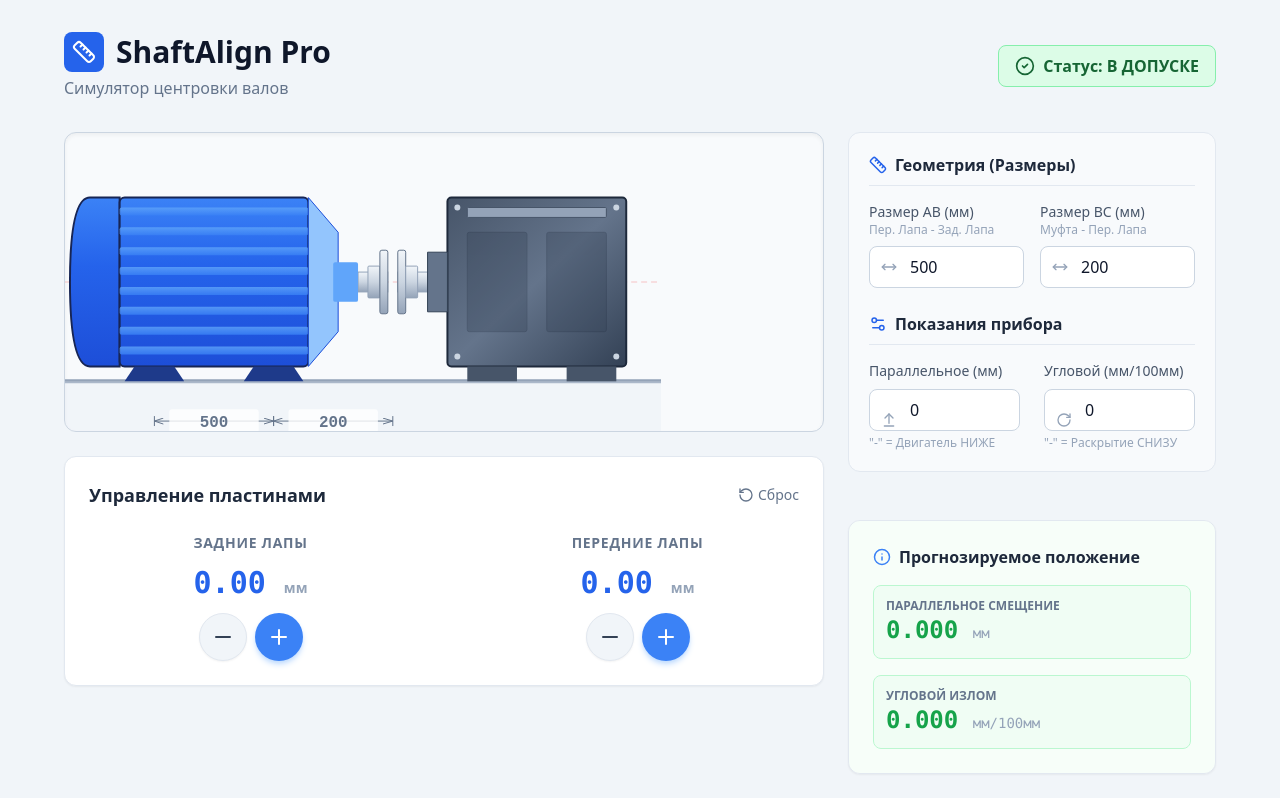
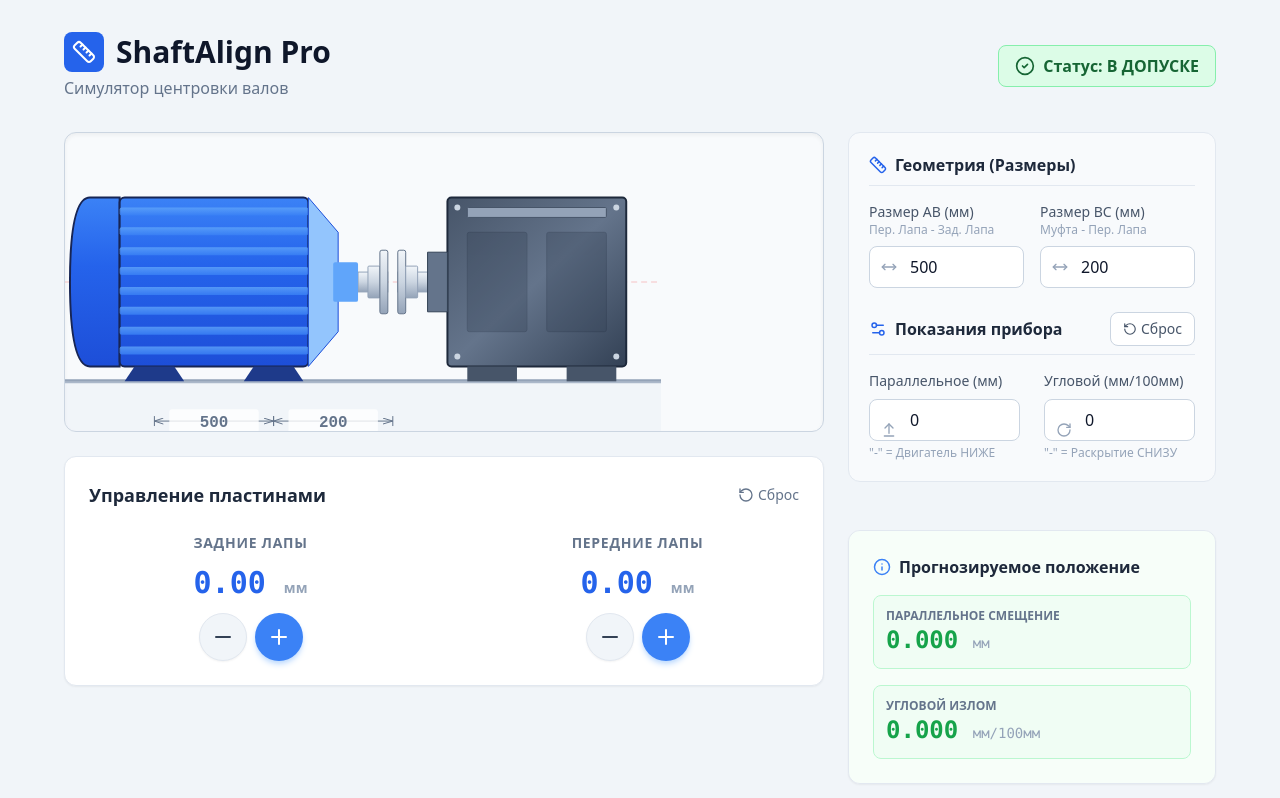
Before and after one commit to sined789gmail/ShaftAlignPro, a React (Vite) app: page / in a window 1280 px wide. Shown: the top 798 px of the page. Built offline with nearby package versions, Linux system fonts and the light colour scheme.

Commit message:
feat: Add `MeasurementForm` component and integrate measurement reset functionality.

```diff
--- a/App.tsx
+++ b/App.tsx
@@ -32,6 +32,7 @@ const App: React.FC = () => {
   const updateRear = (val: number) => setAlignment(prev => ({ ...prev, rearShim: val }));
   const updateFront = (val: number) => setAlignment(prev => ({ ...prev, frontShim: val }));
   const reset = () => setAlignment(prev => ({ ...prev, rearShim: 0, frontShim: 0 }));
+  const resetMeasurements = () => setMeasurements({ initialOffset: 0, initialAngle: 0 });
 
   // Tolerance checks (Standard 0.05mm)
   const isOffsetOk = Math.abs(results.verticalOffset) <= 0.05;
@@ -95,6 +96,7 @@ const App: React.FC = () => {
                 couplingDist: alignment.couplingDist
               }}
               onDimensionChange={(key, val) => setAlignment(prev => ({ ...prev, [key]: val }))}
+              onResetMeasurements={resetMeasurements}
             />
 
             {/* Readings Panel */}
--- a/components/MeasurementForm.tsx
+++ b/components/MeasurementForm.tsx
@@ -1,5 +1,5 @@
 import React, { useState, useEffect } from 'react';
-import { Settings2, ArrowUpFromLine, ArrowDownToLine, RotateCw, Ruler, MoveHorizontal } from 'lucide-react';
+import { Settings2, ArrowUpFromLine, ArrowDownToLine, RotateCw, Ruler, MoveHorizontal, RotateCcw } from 'lucide-react';
 import { InitialMeasurements } from '../types';
 
 interface MeasurementFormProps {
@@ -10,13 +10,15 @@ interface MeasurementFormProps {
     couplingDist: number;
   };
   onDimensionChange: (key: 'motorLength' | 'couplingDist', value: number) => void;
+  onResetMeasurements?: () => void;
 }
 
 export const MeasurementForm: React.FC<MeasurementFormProps> = ({
   measurements,
   onMeasurementChange,
   dimensions,
-  onDimensionChange
+  onDimensionChange,
+  onResetMeasurements
 }) => {
 
   // Local state for text input values
@@ -129,10 +131,21 @@ export const MeasurementForm: React.FC<MeasurementFormProps> = ({
 
       {/* Section 2: Readings */}
       <div>
-        <h3 className="font-bold text-slate-800 mb-4 flex items-center gap-2 border-b border-slate-200 pb-2">
-          <Settings2 size={18} className="text-blue-600" />
-          Показания прибора
-        </h3>
+        <div className="flex items-center justify-between mb-4 border-b border-slate-200 pb-2">
+          <h3 className="font-bold text-slate-800 flex items-center gap-2">
+            <Settings2 size={18} className="text-blue-600" />
+            Показания прибора
+          </h3>
+          {onResetMeasurements && (
+            <button
+              onClick={onResetMeasurements}
+              className="flex items-center gap-1 px-3 py-1.5 text-sm font-medium text-slate-600 hover:text-slate-900 bg-white hover:bg-slate-100 border border-slate-300 rounded-lg transition-colors"
+            >
+              <RotateCcw size={14} />
+              Сброс
+            </button>
+          )}
+        </div>
 
         <div className="grid grid-cols-1 md:grid-cols-2 gap-6">
 
```
